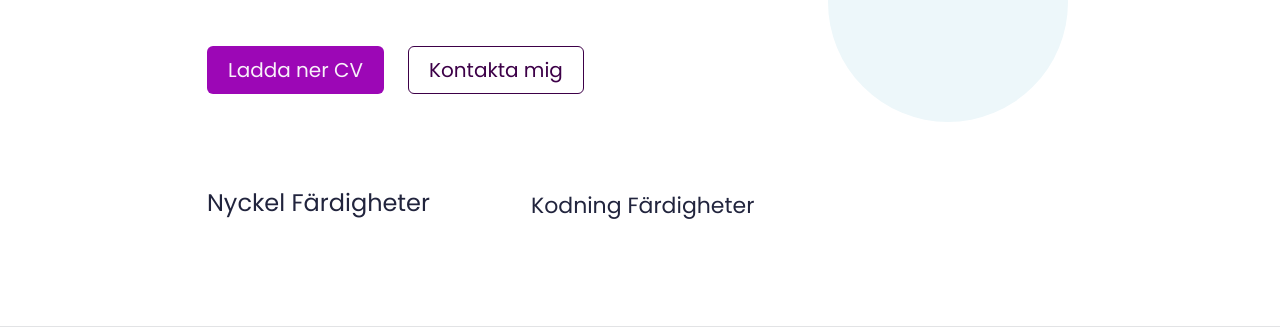
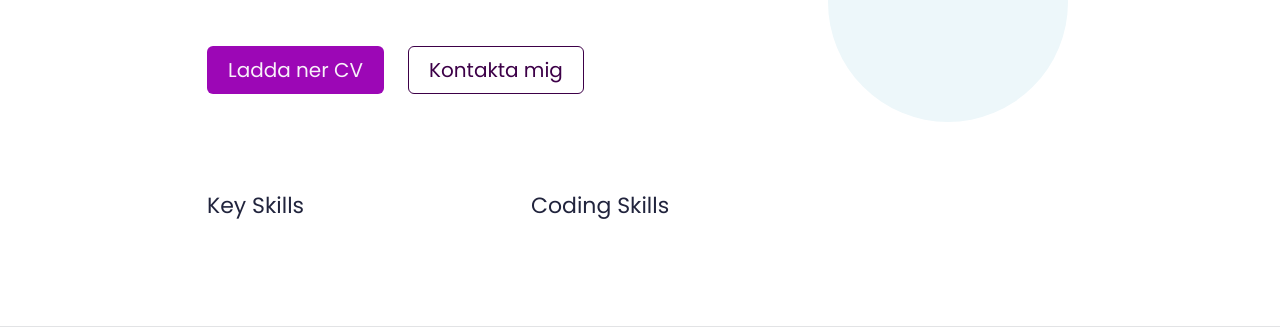
Before and after one commit to CBergane/Portfolio, a Django app: page / in a window 1280 px wide. Shown: the part 311-638 px from the top of the page. Run offline with Django 4.2, Linux system fonts and the light colour scheme; data that the repository does not hold is empty; some libraries are stand-ins or nearby versions.

Commit message:
fixed last bugs

```diff
--- a/portfolio/views.py
+++ b/portfolio/views.py
@@ -26,6 +26,8 @@ class IndexView(generic.TemplateView):
 		context["blogs"] = blogs
 		context["portfolio"] = portfolio
 		return context
+
+
 
 
 
--- a/templates/index.html
+++ b/templates/index.html
@@ -41,8 +41,9 @@
       <div class="row">
         <div class="col-md-auto">
           <div class="keySkillCol">
-                        <h4 class="smTitleCol">Nyckel Färdigheter</h4>
+            <h4 class="smTitle pb-3">Key Skills</h4>
             {% for sk in me.userprofile.skills.all %}
+            {% if sk.is_key_skill %}
             <div class="keySkillCard">
               {% if sk.image %}
               <div class="ksIconCol">
@@ -51,15 +52,16 @@
               {% endif %}
               <span class="ksText">{{sk.name}}</span>
             </div>
+            {% endif %}
             {% endfor %}
           </div>
         </div>
         <div class="col-md">
-                    <h4 class="smTitle pb-3">Kodning Färdigheter</h4>
+          <h4 class="smTitle pb-3">Coding Skills</h4>
           <div class="progressCol">
             <div class="progressCard">
               {% for sk in me.userprofile.skills.all %}
-
+              {% if not sk.is_key_skill %}
               <div class="progressCol">
                 <span class="progressLbl">{{sk.name}}</span>
                 <div class="row g-2 align-items-center">
@@ -73,7 +75,9 @@
                   </div>
                 </div>
               </div>
+              {% endif %}
               {% endfor %}
+
             </div>
           </div>
         </div>
```
Also changed, not shown: bergane/settings.py (+4 -5 lines), portfolio/models.py (+26 -16 lines), portfolio/migrations/0002_auto_20230405_2031.py (added), portfolio/migrations/0003_alter_portfolio_options_alter_testimonial_thumbnail.py (added). Lines whose indentation alone changed are shown as unchanged.
